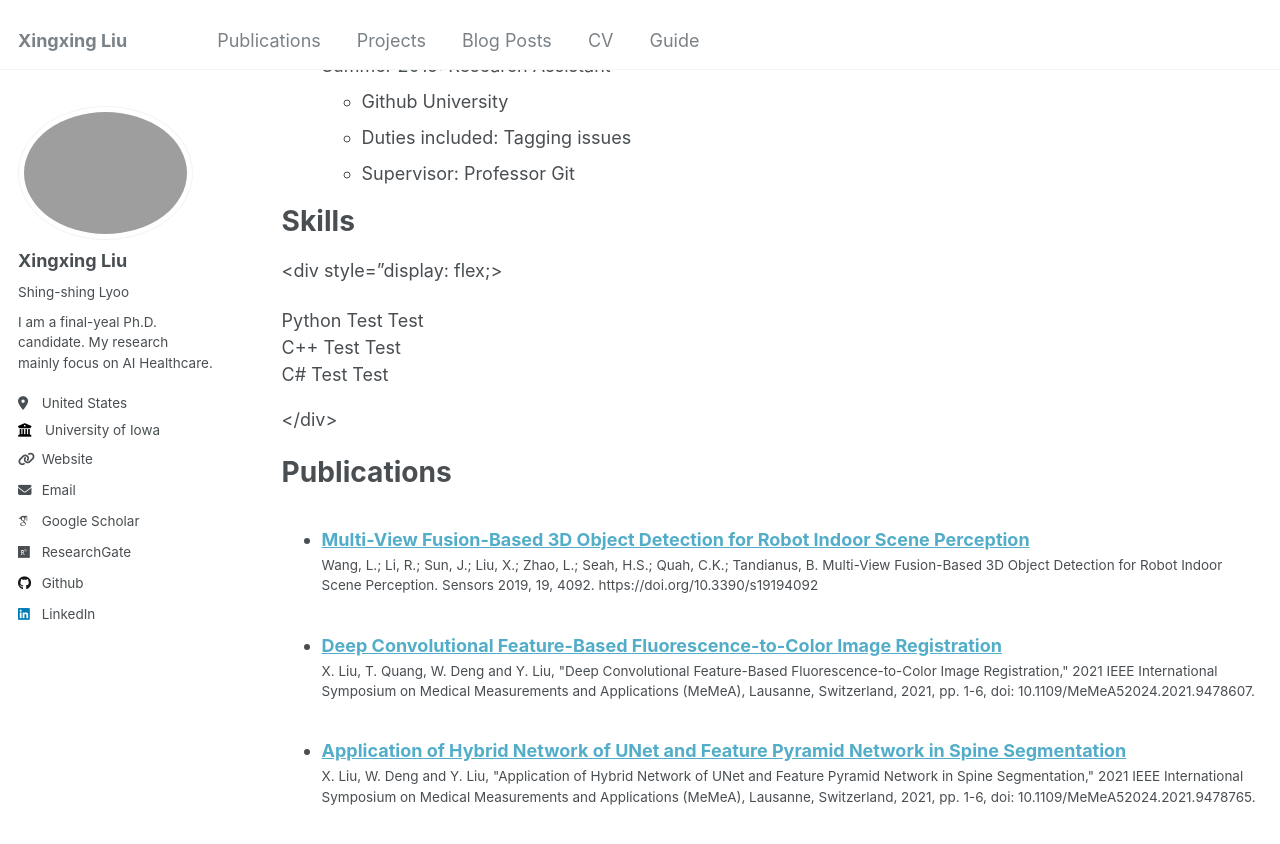
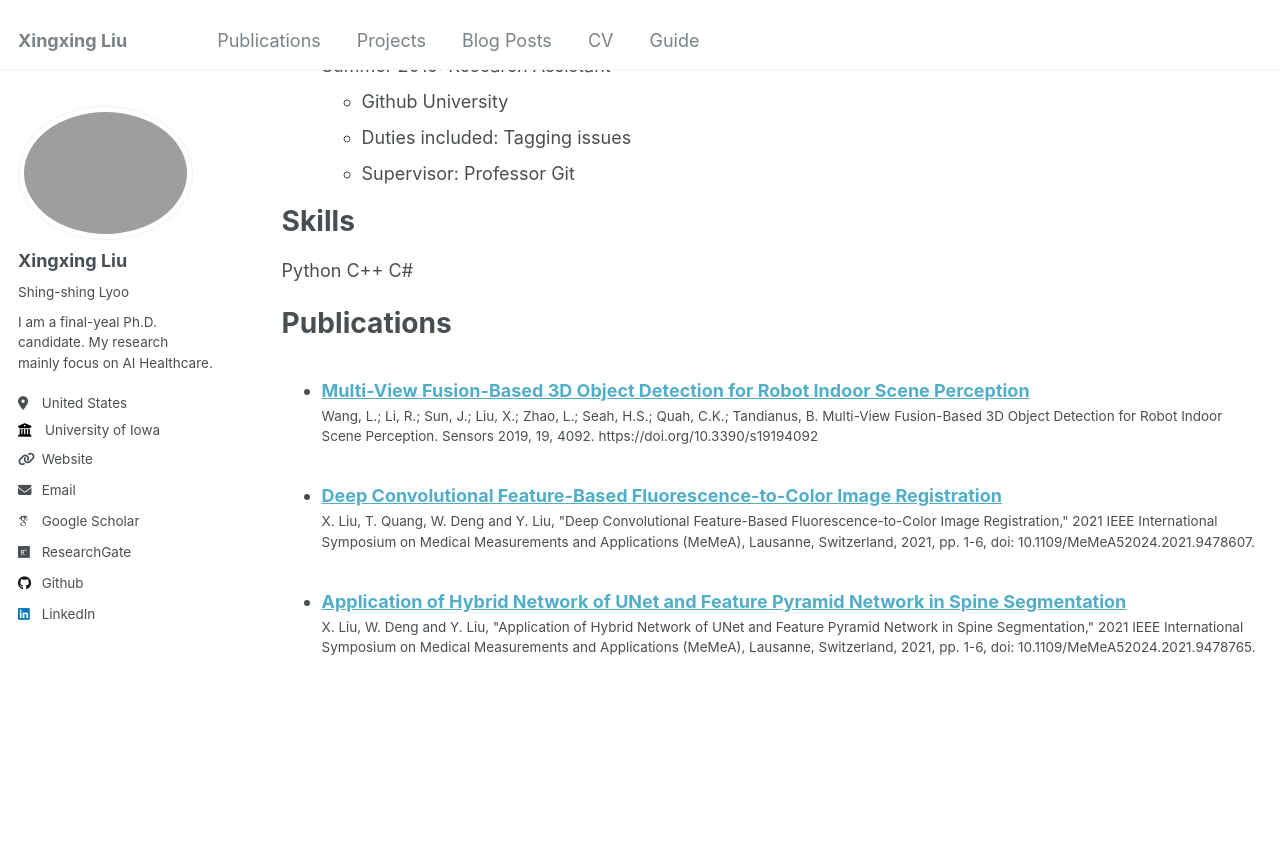
Before and after one commit to xxliu1996/xxliu1996.github.io, a Jekyll site: the page built from _pages/cv.md, in a window 1280 px wide and 900 px high, scrolled down 569 px. Shown: the top 844 px of the window. Built offline with Jekyll 4.4.1, drawn with Linux system fonts in a browser that asks for light colours; some web fonts are replaced.

Commit message:
update CV

```diff
--- a/_pages/cv.md
+++ b/_pages/cv.md
@@ -33,23 +33,9 @@ Work experience
 
 Skills
 ======
-<div style="display: flex;>
-  <div style="width: 20%;">
-    Python
-    Test
-    Test
-  </div>
-  <div style="width: 20%;">
-    C++
-    Test
-    Test
-  </div>
-  <div style="width: 20%;">
-    C#
-    Test
-    Test
-  </div>
-</div>
+Python
+C++
+C#
 
 Publications
 ======
```
